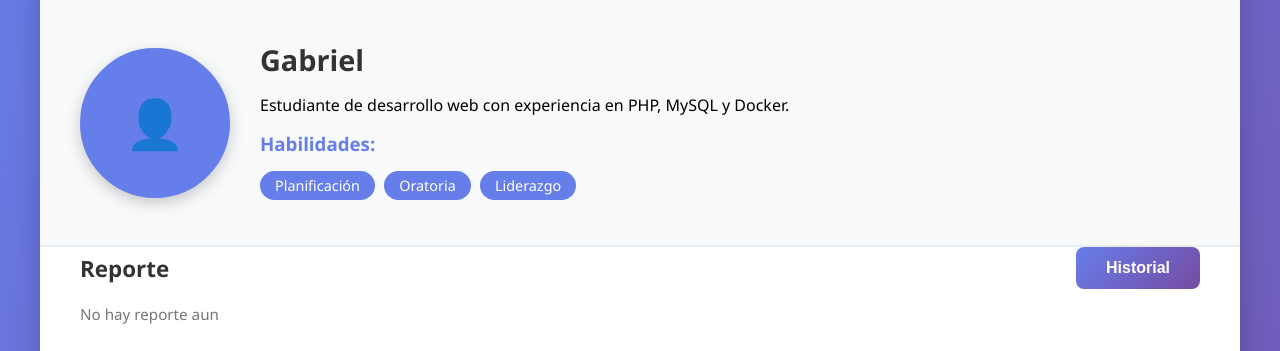
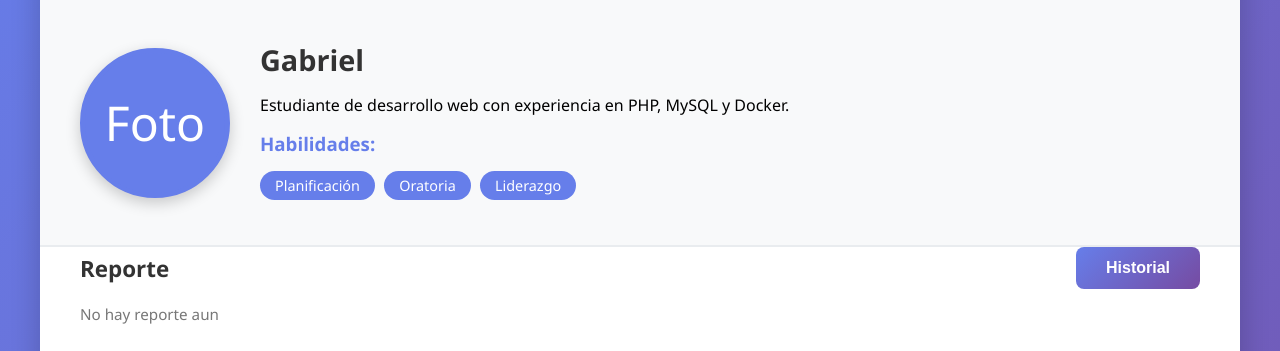
Before and after one commit to AnthonyBVivenes/ProyectoFinal, a PHP site: page / in a window 1280 px wide. Shown: the part 167-518 px from the top of the page. Run offline with PHP 8.4, Linux system fonts and the light colour scheme; data comes from the database, SQL or seed files in the repository.

Commit message:
Add files via upload

```diff
--- a/frontend/index.php
+++ b/frontend/index.php
@@ -33,6 +33,7 @@ if ($_SERVER['REQUEST_METHOD'] === 'POST' && isset($_POST['action'])) {
             }
 
             try {
+                // Insertar visitante
                 $sql = "INSERT INTO visitantes (nombre_visitante, motivo_visita, fecha_ingreso, salida_registrada)
                         VALUES (:nombre, :motivo, NOW(), FALSE)";
                 $stmt = $pdo->prepare($sql);
@@ -40,7 +41,27 @@ if ($_SERVER['REQUEST_METHOD'] === 'POST' && isset($_POST['action'])) {
                     ':nombre' => $_POST['nombre_visitante'],
                     ':motivo' => $_POST['motivo_visita']
                 ]);
-                echo json_encode(['success' => true, 'message' => 'Visitante registrado correctamente']);
+
+                // Obtener el ID del visitante recién creado
+                $idVisitante = $pdo->lastInsertId();
+
+                // Separar nombre completo en nombre y apellido
+                $nombreCompleto = $_POST['nombre_visitante'];
+                $partes = explode(' ', $nombreCompleto, 2);
+                $nombre = $partes[0];
+                $apellido = $partes[1] ?? '';
+
+                // Insertar estudiante vinculado
+                $sqlEst = "INSERT INTO estudiante (id_Visitante, nombre, apellido)
+                           VALUES (:id_visitante, :nombre, :apellido)";
+                $stmtEst = $pdo->prepare($sqlEst);
+                $stmtEst->execute([
+                    ':id_visitante' => $idVisitante,
+                    ':nombre' => $nombre,
+                    ':apellido' => $apellido
+                ]);
+
+                echo json_encode(['success' => true, 'message' => 'Visitante y estudiante registrados correctamente']);
             } catch (PDOException $e) {
                 echo json_encode(['success' => false, 'message' => 'Error: ' . $e->getMessage()]);
             }
@@ -230,7 +251,7 @@ if (file_exists($reportePath) && is_readable($reportePath)) {
                             alt="Foto del estudiante" class="foto-estudiante">
                     <?php else: ?>
                         <div class="foto-estudiante" style="background: #667eea; display: flex; align-items: center; justify-content: center; color: white; font-size: 3em;">
-                            👤
+                            Foto
                         </div>
                     <?php endif; ?>
                     <div class="info-text">
@@ -254,7 +275,7 @@ if (file_exists($reportePath) && is_readable($reportePath)) {
             <?php else: ?>
                 <div class="estudiante-info">
                     <div class="foto-estudiante" style="background: #667eea; display: flex; align-items: center; justify-content: center; color: white; font-size: 3em;">
-                        FOTO
+                        Foto
                     </div>
                     <div class="info-text">
                         <h2>Estudiante:</h2>
@@ -383,7 +404,7 @@ if (file_exists($reportePath) && is_readable($reportePath)) {
                                 <?php if (!empty($est['foto_perfil'])): ?>
                                     <img src="<?php echo htmlspecialchars($est['foto_perfil']); ?>" alt="Foto" class="estudiante-card-foto">
                                 <?php else: ?>
-                                    <div class="estudiante-card-foto estudiante-card-placeholder">👤</div>
+                                    <div class="estudiante-card-foto estudiante-card-placeholder">foto</div>
                                 <?php endif; ?>
                                 <div class="estudiante-card-info">
                                     <h4><?php echo htmlspecialchars(($est['nombre'] ?? '') . ' ' . ($est['apellido'] ?? '')); ?></h4>
```
